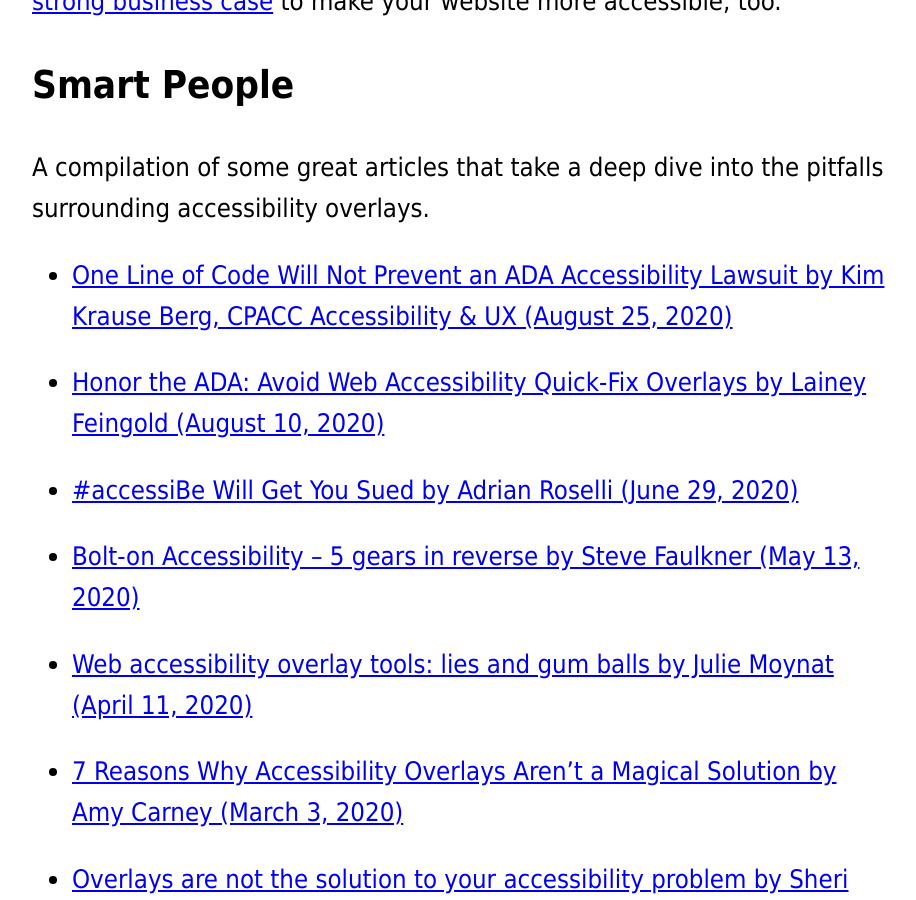
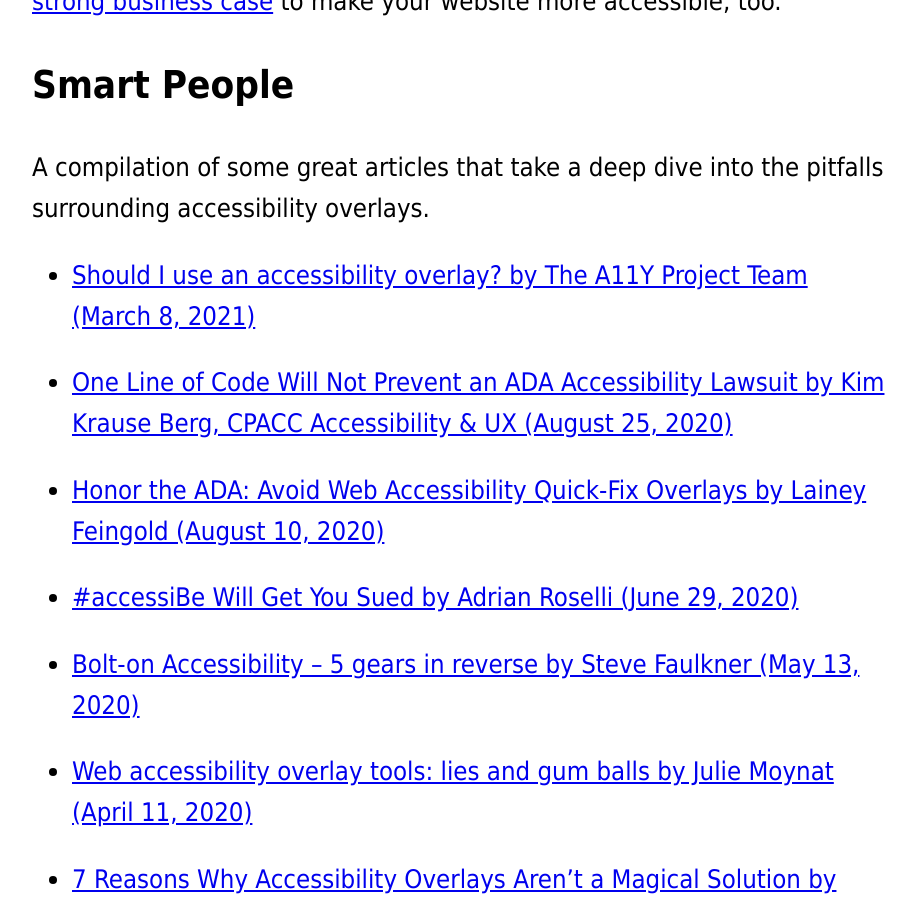
Before and after one commit to michaelspellacy/shouldiuseanaccessibilityoverlay-com, a Jekyll site: the page built from index.html, in a window 1280 px wide and 900 px high, scrolled down 2986 px. Shown: the whole window, without its empty margins (178-1094 px from the left). Built offline with Jekyll 4.4.1, drawn with Linux system fonts in a browser that asks for light colours.

Commit message:
Update index.html

```diff
--- a/index.html
+++ b/index.html
@@ -28,6 +28,7 @@
 <p>A compilation of some great articles that take a deep dive into the pitfalls surrounding accessibility overlays.</p>
 
 <ul>
+  <li><a href="https://www.a11yproject.com/posts/2021-03-08-should-i-use-an-accessibility-overlay/">Should I use an accessibility overlay? by The A11Y Project Team (March 8, 2021)</a></li>
   <li><a href="https://creativevisionwebconsulting.com/2020/08/one-line-of-code-will-not-prevent-an-ada-accessibility-lawsuit/">One Line of Code Will Not Prevent an ADA Accessibility Lawsuit by Kim Krause Berg, CPACC Accessibility & UX (August 25, 2020)</a></li>
   <li><a href="https://www.lflegal.com/2020/08/quick-fix/">Honor the ADA: Avoid Web Accessibility Quick-Fix Overlays by Lainey Feingold (August 10, 2020)</a></li>
   <li><a href="https://adrianroselli.com/2020/06/accessibe-will-get-you-sued.html">#accessiBe Will Get You Sued by Adrian Roselli (June 29, 2020)</a></li>
```
